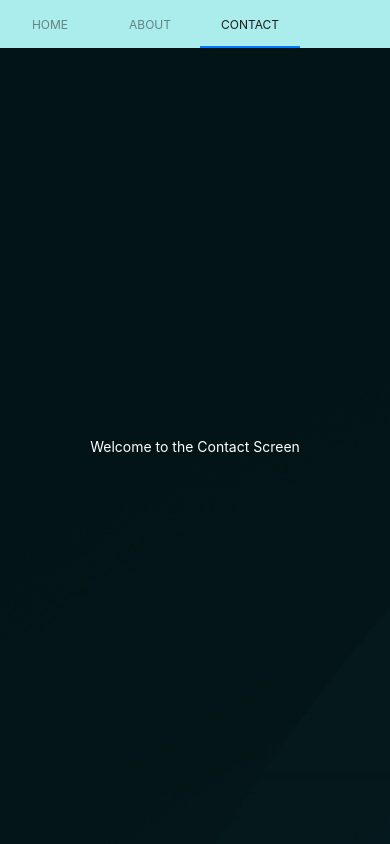
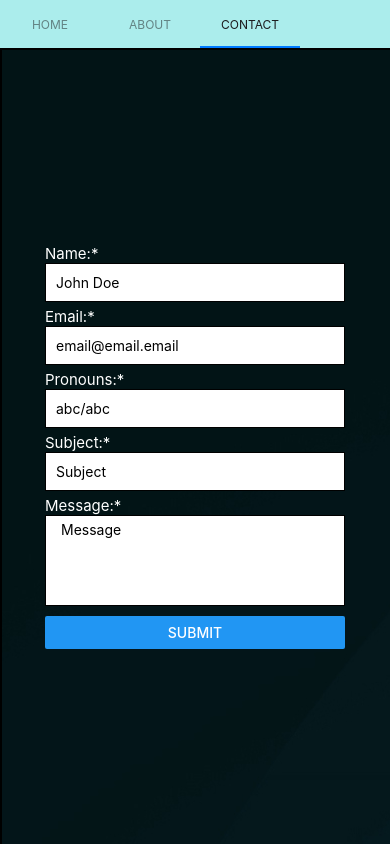
Before and after one commit to Project-Eris-Esports/website, a React Native app in the folder frontend/: screen /Contact in a window 390 px wide. Built offline with nearby package versions, Linux system fonts and the light colour scheme.

Commit message:
Created contact page

```diff
--- a/frontend/Pages/Contact.js
+++ b/frontend/Pages/Contact.js
@@ -1,10 +1,188 @@
 import React from 'react';
-import { ImageBackground, StyleSheet, Text, View } from 'react-native';
+import { ImageBackground, StyleSheet, Text, TextInput, View, Button } from 'react-native';
+import { useForm, Controller } from "react-hook-form";
+
+// export default function App() {
+    // const { control, handleSubmit, formState: { errors } } = useForm({
+    //     defaultValues: {
+    //         fistName: '',
+    //         lastName: ''
+    //     }
+    // });
+    // const onSubmit = data => console.log(data);
+
+//     return (
+//         <View>
+//             <Controller
+//             control={control}
+//             rules={{
+//                 required: true,
+//             }}
+//             render={({ field: { onChange, onBlur, value } }) => (
+//                 <TextInput
+//                 style={styles.input}
+//                 onBlur={onBlur}
+//                 onChangeText={onChange}
+//                 value={value}
+//                 />
+//             )}
+//             name="First Name"
+//             />
+
+//             {errors.firstName && <Text>This is required.</Text>}
+
+//             <Controller
+//                 control={control}
+//                 rules={{
+//                     maxLength: 100,
+//                 }}
+//                 render={({ field: { onChange, onBlur, value } }) => (
+//                     <TextInput
+//                         style={styles.input}
+//                         onBlur={onBlur}
+//                         onChange={onChange}
+//                         value={value}
+//                     />
+//                 )}
+//                 name="lastName"
+//                 />
+
+//                 <Button title="Submit" onPress={handleSubmit(onSubmit)} />
+//         </View>
+//     );
+// }
 
 const ContactScreen = () => {
+    const { control, handleSubmit, formState: { errors } } = useForm({
+        defaultValues: {
+            Name: '',
+            Email: '',
+            Pronouns: '',
+            Subject: '',
+            Message: '',
+        }
+    });
+    const onSubmit = data => console.log(data);
     return (
         <ImageBackground source={ require('../assets/images/ErisBackground.jpg') } style={styles.container}>
-            <Text style={styles.contact}>Welcome to the Contact Screen</Text>
+            <View>
+            {/* Name Field */}
+            <Text style={styles.label}>Name:*</Text>
+                <Controller
+                control={control}
+                rules={{
+                    maxLength: 100,
+                    required: true,
+                }}
+                render={({ field: { onChange, onBlur, value } }) => (
+                    <TextInput
+                    placeholder='John Doe'
+                    style={styles.input}
+                    onBlur={onBlur}
+                    onChangeText={onChange}
+                    value={value}
+                    />
+                )}
+                name="Name"
+                />
+
+            {errors.Name && <Text style={styles.errors}>This is required.</Text>}
+
+            {/* Email Field */}
+
+            <Text style={styles.label}>Email:*</Text>
+            <Controller
+                control={control}
+                rules={{
+                    required: true,
+                    pattern: /^[A-Z0-9._%+-]+@[A-Z0-9.-]+\.[A-Z]{2,}$/i,
+                }}
+                render={({ field: { onChange, onBlur, value } }) => (
+                    <TextInput
+                        placeholder='email@email.email'
+                        style={styles.input}
+                        onBlur={onBlur}
+                        onChange={onChange}
+                        value={value}
+                    />
+                )}
+                name="Email"
+                />
+
+                {errors.Email && <Text style={styles.errors}>Please enter a vaild email.</Text>}
+
+                {/* Pronouns */}
+
+                <Text style={styles.label}>Pronouns:*</Text>
+                <Controller
+                    control={control}
+                    rules={{
+                        required: true,
+                        pattern: /[A-Z]\w\/[A-Z]\w/i,
+                    }}
+                    render={({ field: { onChange, onBlur, value } }) => (
+                        <TextInput
+                            placeholder='abc/abc'
+                            style={styles.input}
+                            onBlur={onBlur}
+                            onChange={onChange}
+                            value={value}
+                        />
+                    )}
+                    name="Pronouns"
+                    />
+
+                    {errors.Pronouns && <Text style={styles.errors}>Please enter vaild pronouns.</Text>}
+
+                {/* Subject */}
+
+                <Text style={styles.label}>Subject:*</Text>
+                <Controller
+                    control={control}
+                    rules={{
+                        required: true,
+                        maxLength: 100,
+                    }}
+                    render={({ field: { onChange, onBlur, value } }) => (
+                        <TextInput
+                            placeholder='Subject'
+                            style={styles.input}
+                            onBlur={onBlur}
+                            onChange={onChange}
+                            value={value}
+                        />
+                    )}
+                    name="Subject"
+                    />
+
+                    {errors.Subject && <Text style={styles.errors}>Please enter vaild Subject.</Text>}
+
+                {/* Pronouns */}
+
+                <Text style={styles.label}>Message:*</Text>
+                <Controller
+                    control={control}
+                    rules={{
+                        required: true,
+                        pattern: 1000
+                    }}
+                    render={({ field: { onChange, onBlur, value } }) => (
+                        <TextInput
+                            multiline={true}
+                            placeholder='Message'
+                            style={styles.message}
+                            onBlur={onBlur}
+                            onChange={onChange}
+                            value={value}
+                        />
+                    )}
+                    name="Message"
+                    />
+
+                    {errors.Message && <Text style={styles.errors}>Please enter vaild Message.</Text>}
+
+                    <Button title="Submit" onPress={handleSubmit(onSubmit)} />
+            </View>
         </ImageBackground>
     )
 }
@@ -14,9 +192,37 @@ const styles = StyleSheet.create({
         flex: 1,
         alignItems: "center",
         justifyContent: "center",
+        borderWidth: 2,
     },
-    contact: {
-        color: '#FFFFFF',
+    label: {
+        fontSize: 15,
+        color: "#FFFFFF"
+    },
+    // contact: {
+    //     color: '#FFFFFF',
+    // },
+    input: {
+        backgroundColor: "#FFFFFF",
+        borderWidth: 1,
+        width: 300,
+        marginBottom: 5,
+        padding: 10,
+    },
+    placeholder: {
+        color: "Black"
+    },
+    message: {
+        backgroundColor: "#FFFFFF",
+        borderWidth: 1,
+        width: 300,
+        marginBottom: 10,
+        paddingLeft: 15,
+        paddingTop: 5,
+        paddingBottom: 50,
+    },
+    errors: {
+        color: "red",
+        marginBottom: 5,
     }
 })
 
--- a/frontend/package.json
+++ b/frontend/package.json
@@ -17,6 +17,7 @@
     "expo-status-bar": "~1.2.0",
     "react": "17.0.1",
     "react-dom": "17.0.1",
+    "react-hook-form": "^7.31.1",
     "react-native": "0.64.3",
     "react-native-safe-area-context": "3.3.2",
     "react-native-screens": "~3.10.1",
```
Also changed, not shown: 1 other file (tests, documents, lock files or other folders).
